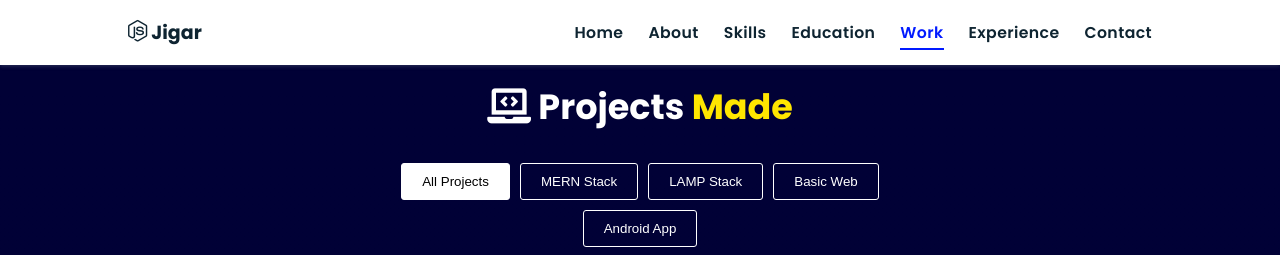
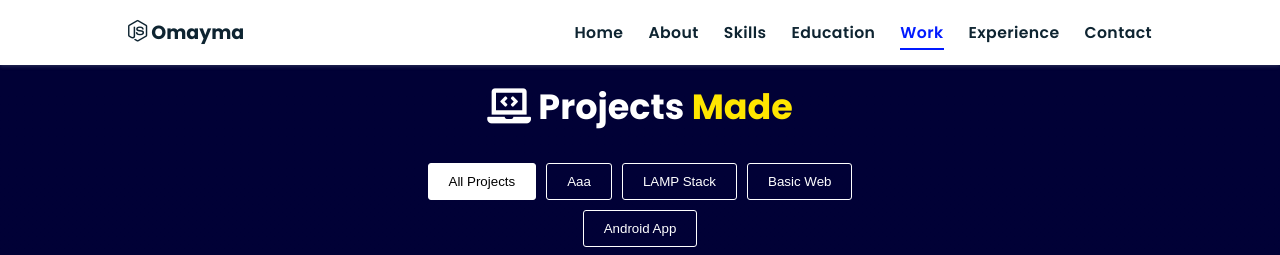
Before and after one commit to omayma420/omayma420.github.io, a plain HTML site: page projects/index.html in a window 1280 px wide. Shown: the top 255 px of the page. Drawn offline with nearby package versions, Linux system fonts and the light colour scheme.

Commit message:
Update index.html

```diff
--- a/projects/index.html
+++ b/projects/index.html
@@ -8,13 +8,13 @@
     <!-- Font Awesome -->
     <link rel="stylesheet" href="https://cdnjs.cloudflare.com/ajax/libs/font-awesome/5.15.3/css/all.min.css" integrity="sha512-iBBXm8fW90+nuLcSKlbmrPcLa0OT92xO1BIsZ+ywDWZCvqsWgccV3gFoRBv0z+8dLJgyAHIhR35VZc2oM/gI1w==" crossorigin="anonymous" referrerpolicy="no-referrer" />
     <link id='favicon' rel="shortcut icon" href="/assets/images/favicon.png" type="image/x-png">
-    <title>Projects | Portfolio Jigar Sable</title>
+    <title>Projects | Portfolio Oumaima Boudaouara</title>
 </head>
 <body oncontextmenu="return false">
 
 <!-- navbar starts -->
 <header>
-        <a href="/" class="logo"><i class="fab fa-node-js"></i> Jigar</a>
+        <a href="/" class="logo"><i class="fab fa-node-js"></i> Omayma</a>
 
         <div id="menu" class="fas fa-bars"></div>
         <nav class="navbar">
@@ -38,7 +38,7 @@
 
   <div id="filters" class="button-group">
     <button class="btn is-checked" data-filter="*">All Projects</button>
-    <button class="btn" data-filter=".mern">MERN Stack</button>
+    <button class="btn" data-filter=".mern">aaa</button>
     <button class="btn" data-filter=".lamp">LAMP Stack</button>
     <button class="btn" data-filter=".basicweb">Basic Web</button>
     <button class="btn" data-filter=".android">Android App</button>
```
